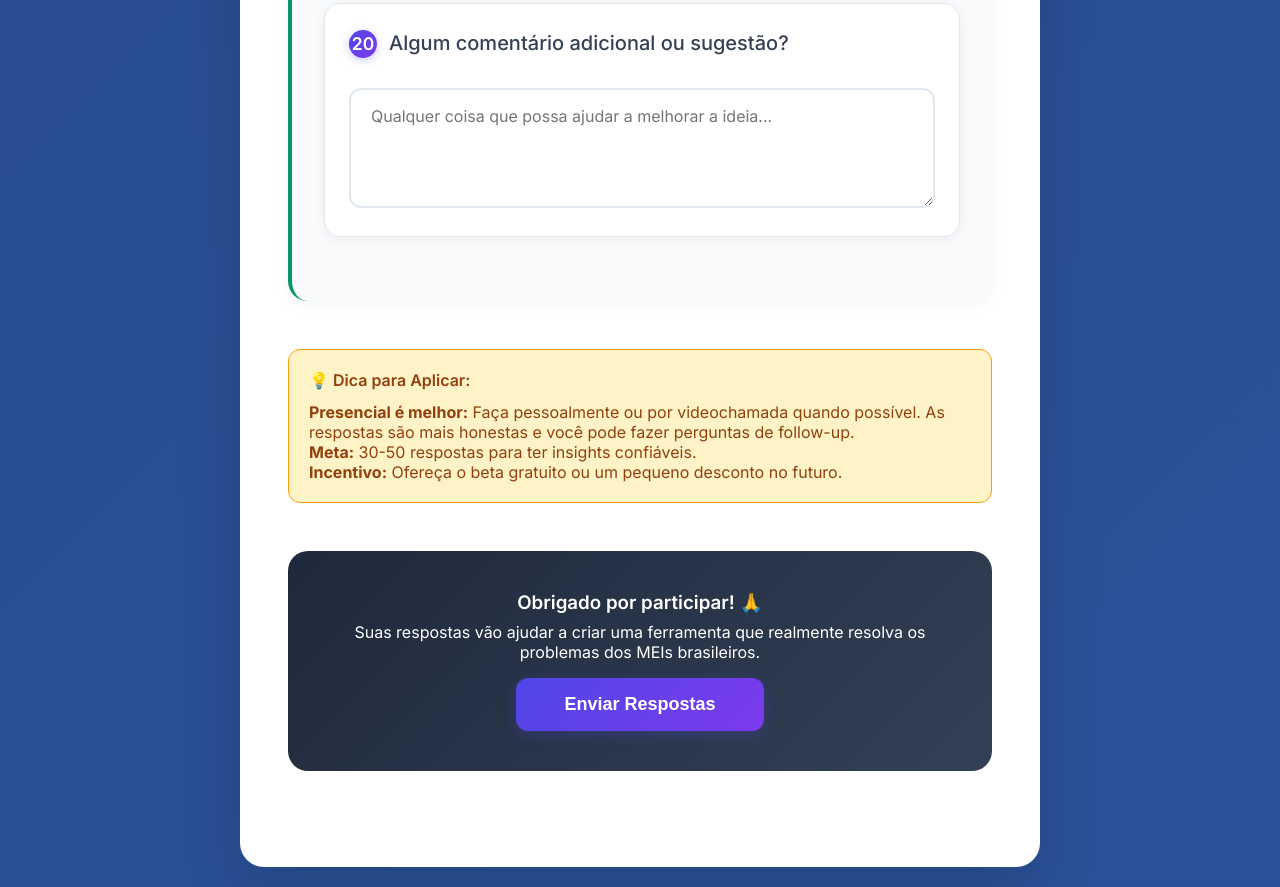
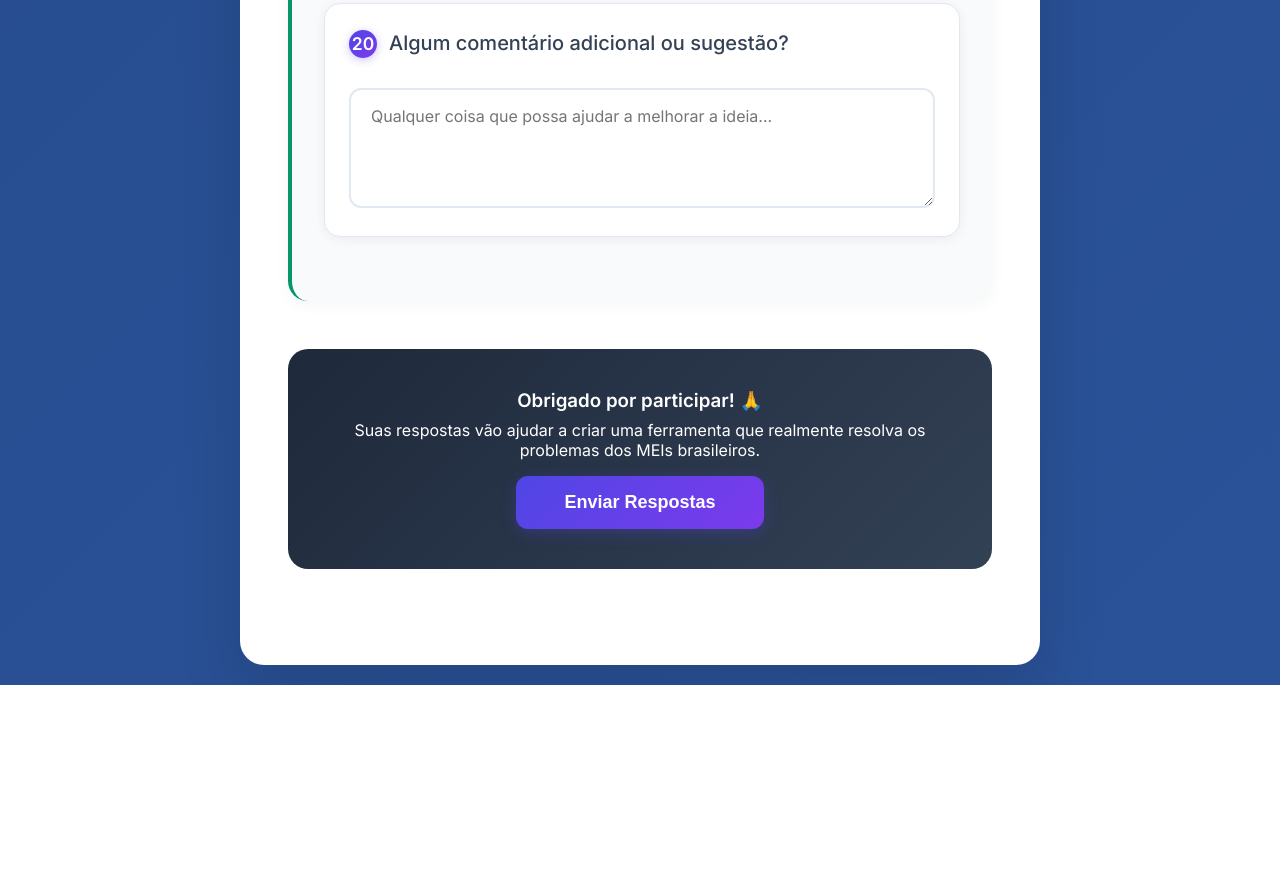
Before and after one commit to fernandaHDS/pesquisa-mei-financeiro, a plain HTML site: page index.html in a window 1280 px wide. Shown: the part 9231-10118 px from the top of the page. After the commit the page ends 9916 px from the top, so only its background shows below. Drawn offline with Linux system fonts and the light colour scheme.

Commit message:
Update index.html

```diff
--- a/index.html
+++ b/index.html
@@ -784,13 +784,6 @@
                     </div>
                 </div>
 
-                <div class="tips">
-                    <h4>💡 Dica para Aplicar:</h4>
-                    <p><strong>Presencial é melhor:</strong> Faça pessoalmente ou por videochamada quando possível. As respostas são mais honestas e você pode fazer perguntas de follow-up.</p>
-                    <p><strong>Meta:</strong> 30-50 respostas para ter insights confiáveis.</p>
-                    <p><strong>Incentivo:</strong> Ofereça o beta gratuito ou um pequeno desconto no futuro.</p>
-                </div>
-
                 <div class="submit-section">
                     <h3>Obrigado por participar! 🙏</h3>
                     <p>Suas respostas vão ajudar a criar uma ferramenta que realmente resolva os problemas dos MEIs brasileiros.</p>
@@ -857,9 +850,9 @@
             });
             */
 
-            ENVIAR PARA GOOGLE SHEETS (descomente se usar)
-
-            fetch(https://https://script.google.com/macros/s/AKfycbwJkdd1JdsyZVyOZ--Hii6gsit01YU27iQl-LUwitoM5M0tokithq5noC3_S3IAJvWJdA/exec, {
+            // ENVIAR PARA GOOGLE SHEETS (descomente se usar)
+            /*
+            fetch(GOOGLE_SHEETS_URL, {
                 method: 'POST',
                 mode: 'no-cors',
                 headers: {
@@ -875,9 +868,9 @@
                 console.error('Erro:', error);
                 alert('❌ Erro no envio. Tente novamente.');
             });
+            */
 
-
-            //* MODO DEMO (remova quando conectar com serviço real)
+            // MODO DEMO (remova quando conectar com serviço real)
             console.log('Respostas coletadas:', responses);
             alert('📊 MODO DEMO: Respostas coletadas! (Veja no console do navegador)\n\nPara usar de verdade, configure um dos serviços mencionados.');
 
@@ -901,7 +894,7 @@
                     alert('🧠 Insights iniciais:\n\n' + insights.join('\n'));
                 }, 1000);
             }
-        }); */
+        });
 
         // Salva progresso localmente (para não perder se fechar a página)
         const inputs = document.querySelectorAll('input, textarea, select');
```
